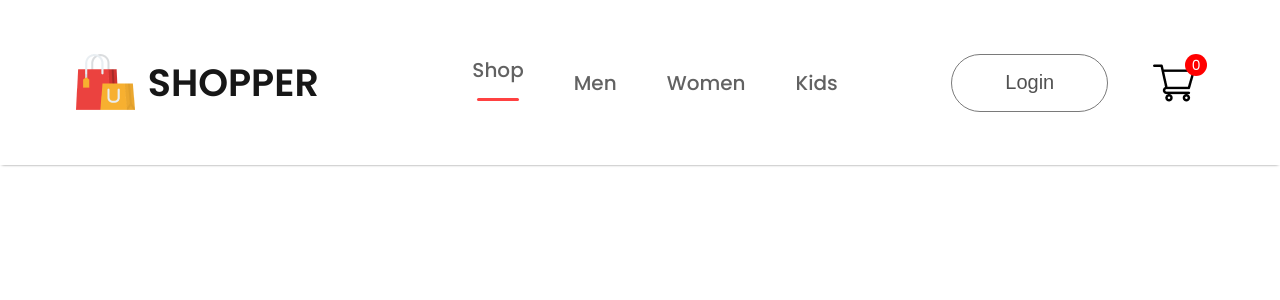
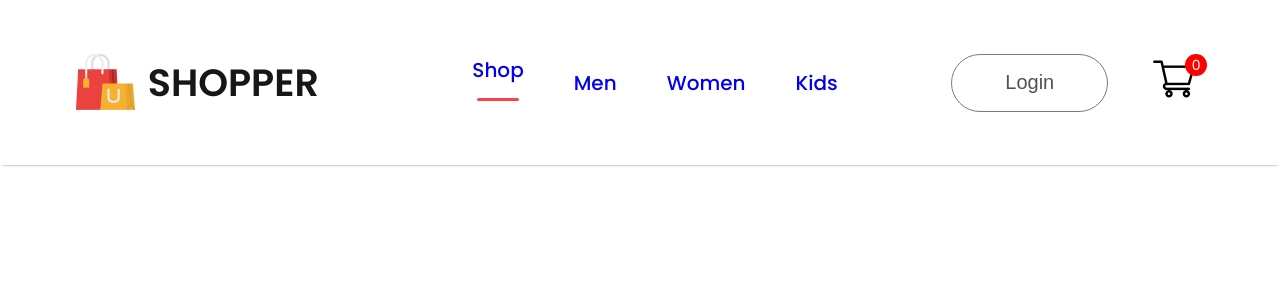
Before and after one commit to 17070610/techvault, a React (Create React App) app: page / in a window 1280 px wide. Shown: the top 300 px of the page. Built offline with nearby package versions, Linux system fonts and the light colour scheme.

Commit message:
Add the links

```diff
--- a/src/Components/Navbar/Navbar.jsx
+++ b/src/Components/Navbar/Navbar.jsx
@@ -2,6 +2,7 @@
 import './Navbar.css'
 import logo from '../Assets/logo.png'
 import cart_icon from '../Assets/cart_icon.png'
+import {Link} from "react-router-dom";
 
 
 const Navbar = () => {
@@ -15,14 +16,14 @@
                 <p>SHOPPER</p>
             </div>
             <ul className="nav-menu">
-                <li onClick={()=>setMenu("shop")}>Shop {menu ==="shop"?<hr/>:<></>}</li>
-                <li onClick={()=>setMenu("mens")}>Men {menu ==="mens"?<hr/>:<></>}</li>
-                <li onClick={()=>setMenu("womens")}>Women {menu ==="womens"?<hr/>:<></>}</li>
-                <li onClick={()=>setMenu("kids")}>Kids {menu ==="kids"?<hr/>:<></>}</li>
+                <li onClick={()=>setMenu("shop")}><Link style={{textDecoration: 'none'}} to='/'>Shop</Link>{menu ==="shop"?<hr/>:<></>}</li>
+                <li onClick={()=>setMenu("mens")}><Link style={{textDecoration: 'none'}} to='./mens'>Men</Link>{menu ==="mens"?<hr/>:<></>}</li>
+                <li onClick={()=>setMenu("womens")}><Link style={{textDecoration: 'none'}} to='/womens'>Women</Link>{menu ==="womens"?<hr/>:<></>}</li>
+                <li onClick={()=>setMenu("kids")}><Link style={{textDecoration: 'none'}} to='/kids'>Kids</Link> {menu ==="kids"?<hr/>:<></>}</li>
             </ul>
             <div className="nav-login-cart">
-                <button>Login</button>
-                <img src={cart_icon} alt=""/>
+                <Link to='/login'><button>Login</button></Link>
+                <Link to='/cart'><img src={cart_icon} alt=""/></Link>
                 <div className="nav-cart-count">0</div>
             </div>
         </div>
```
